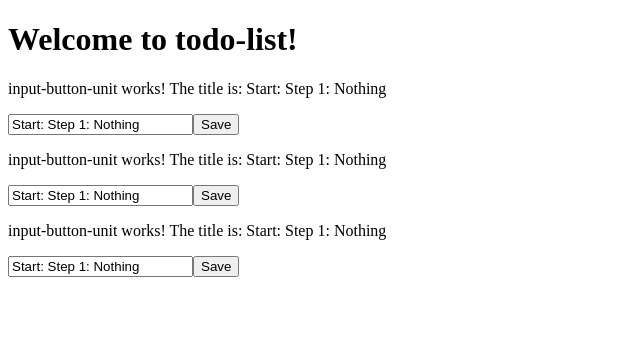
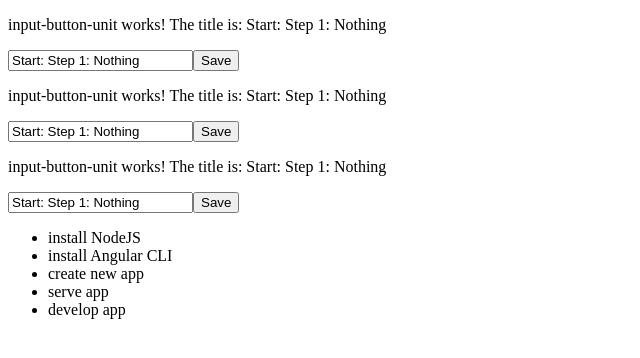
Before and after one commit to tuta98it/todo-list, an Angular app: page / in a window 1280 px wide. Shown: the top 358 px of the page, without its empty margins (0-640 px from the left). Built offline with nearby package versions, Linux system fonts and the light colour scheme.

Commit message:
The To Do list

```diff
--- a/src/app/app.component.ts
+++ b/src/app/app.component.ts
@@ -4,15 +4,26 @@
   selector: 'app-root',
   // templateUrl: './app.component.html',
   template: `
-  <h1>
-    Welcome to {{ title }}!
-  </h1>
-  <app-input-button-unit></app-input-button-unit>
-  <app-input-button-unit></app-input-button-unit>
-  <app-input-button-unit></app-input-button-unit>
-`,
+    <h1 *ngIf="">Welcome to {{ title }}!</h1>
+    <app-input-button-unit></app-input-button-unit>
+    <app-input-button-unit></app-input-button-unit>
+    <app-input-button-unit></app-input-button-unit>
+
+    <ul>
+      <li *ngFor="let todoItem of todoList">
+        {{ todoItem.title }}
+      </li>
+    </ul>
+  `,
   styleUrls: ['./app.component.scss'],
 })
 export class AppComponent {
   title = 'todo-list';
+  todoList = [
+    { title: 'install NodeJS' },
+    { title: 'install Angular CLI' },
+    { title: 'create new app' },
+    { title: 'serve app' },
+    { title: 'develop app' },
+  ];
 }
```
Also changed, not shown: src/app/input-button-unit/input-button-unit.component.html (+15 -3 lines).
